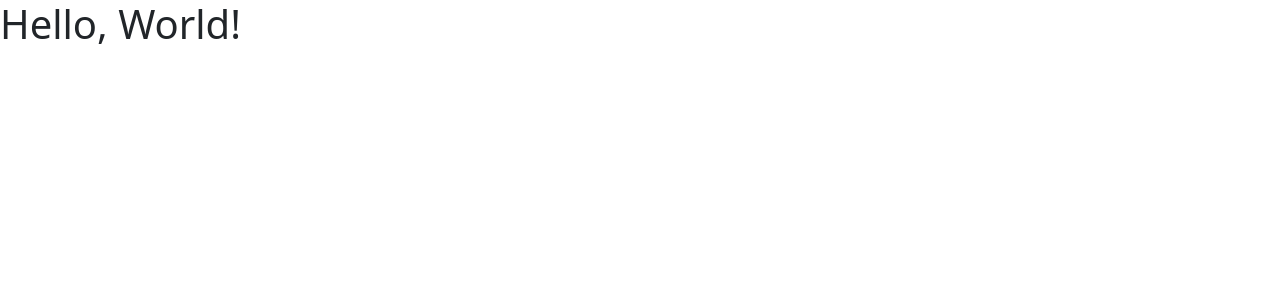
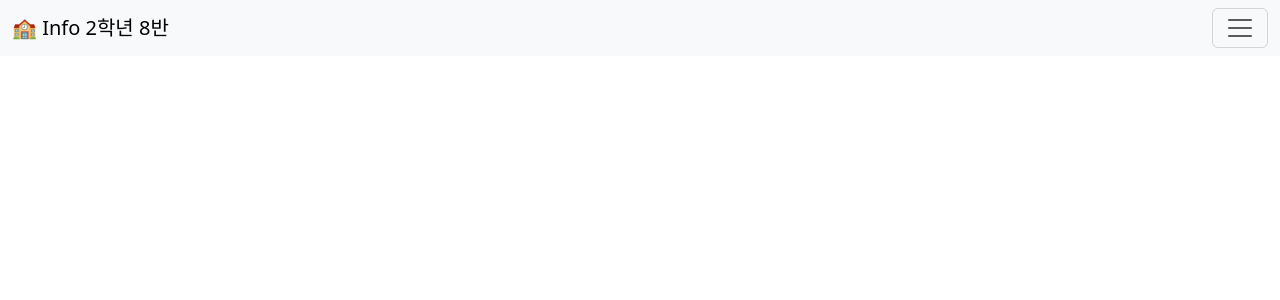
Before and after one commit to groomy790/info28, a Vue app in the folder src/: page / in a window 1280 px wide. Shown: the top 300 px of the page. Built offline with nearby package versions, Linux system fonts and the light colour scheme.

Commit message:
FEAT: Add nav

```diff
--- a/src/src/App.vue
+++ b/src/src/App.vue
@@ -1,7 +1,8 @@
-<!-- <script setup lang="ts">
-import HelloWorld from './components/HelloWorld.vue'
-</script> -->
+<script setup lang="ts">
+    import Nav from './components/nav.vue'
+</script>
 
 <template>
-  <h1>Hello, World!</h1>
+    <Nav />
+    <h1>Hello, World!</h1>
 </template>
--- /dev/null
+++ b/src/src/components/nav.vue
@@ -0,0 +1,30 @@
+<template>
+    <nav class="navbar navbar-light bg-light fixed-top">
+        <div class="container-fluid">
+            <a class="navbar-brand" href="/">🏫 Info 2학년 8반</a>
+            <button class="navbar-toggler" type="button" data-bs-toggle="offcanvas" data-bs-target="#offcanvasDarkNavbar" aria-controls="offcanvasDarkNavbar" aria-label="Toggle navigation">
+                <span class="navbar-toggler-icon"></span>
+            </button>
+
+            <div class="offcanvas offcanvas-end text-bg-light" tabindex="-1" id="offcanvasDarkNavbar" aria-labelledby="offcanvasDarkNavbarLabel">
+                <div class="offcanvas-header">
+                    <h5 class="offcanvas-title fw-bold" id="offcanvasDarkNavbarLabel">Tabs</h5>
+                    <button type="button" class="btn-close btn-close-white" data-bs-dismiss="offcanvas" aria-label="Close"></button>
+                </div>
+                <div class="offcanvas-body">
+                    <ul class="navbar-nav justify-content-end flex-grow-1 pe-3">
+                        <li class="nav-item">
+                            <a class="nav-link" href="#">Link 01</a>
+                        </li>
+                        <li class="nav-item">
+                            <a class="nav-link" href="#">Link 02</a>
+                        </li>
+                        <li class="nav-item">
+                            <a class="nav-link" href="#">Link 03</a>
+                        </li>
+                    </ul>
+                </div>
+            </div>
+        </div>
+    </nav>
+</template>
```
